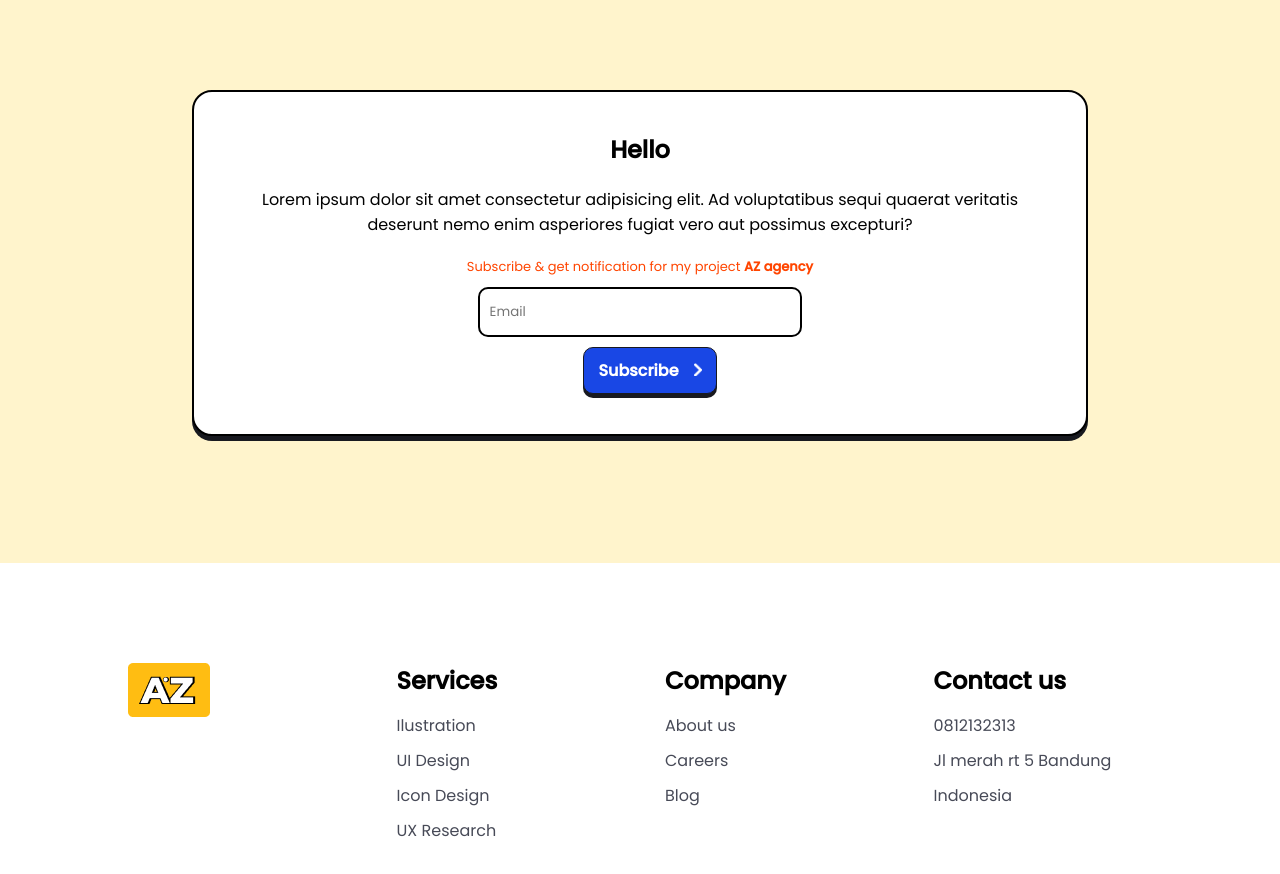
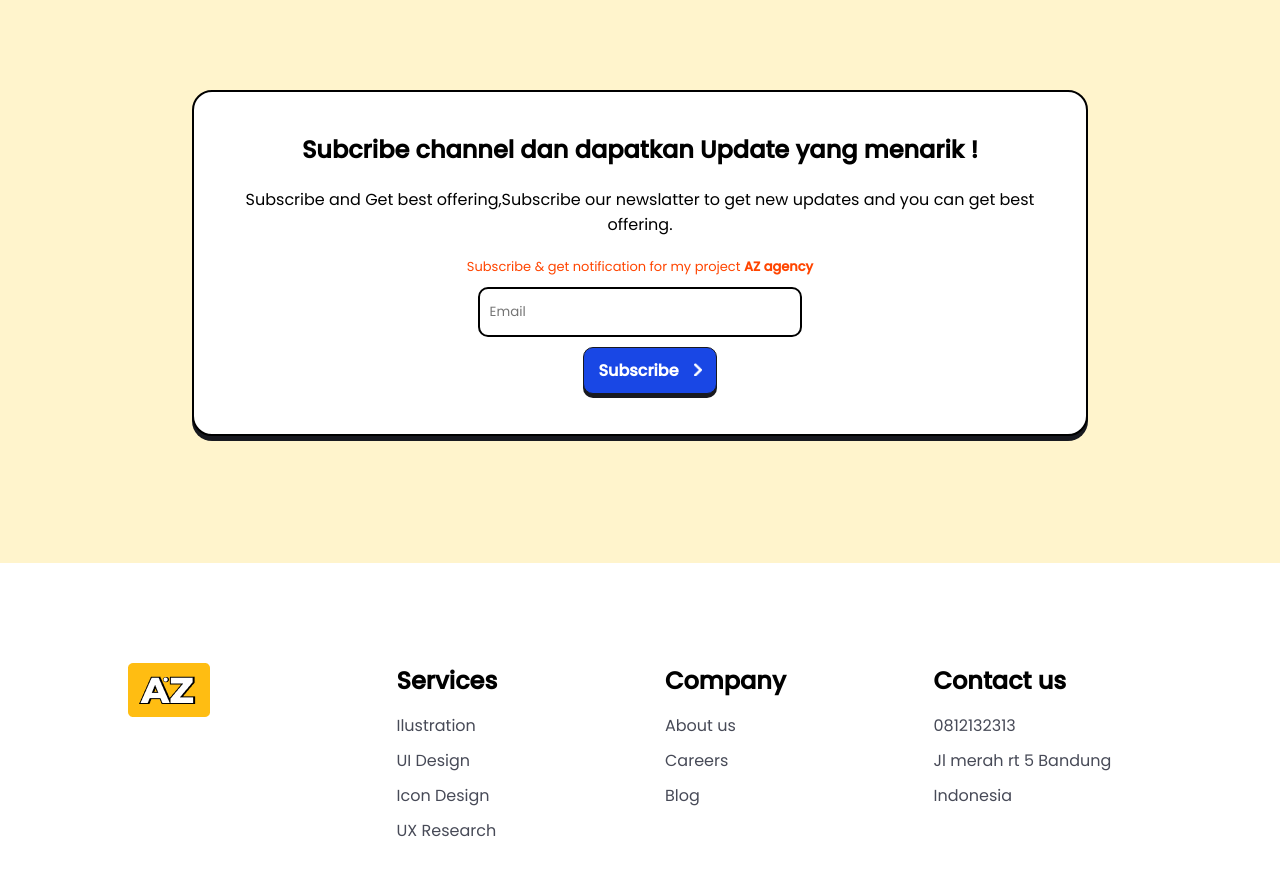
Before and after one commit to Krisnaajiii/portfolio, a plain HTML site: page index.html in a window 1280 px wide. Shown: the part 3540-4414 px from the top of the page. Drawn offline with Linux system fonts and the light colour scheme.

Commit message:
Update index.html

```diff
--- a/index.html
+++ b/index.html
@@ -233,8 +233,8 @@
     <section class="langganan">
       <div class="langganan-main">
         <div class="langganan-tittle">
-          <h2>Hello</h2>
-          <p>Lorem ipsum dolor sit amet consectetur adipisicing elit. Ad voluptatibus sequi quaerat veritatis deserunt nemo enim asperiores fugiat vero aut possimus excepturi?</p>
+          <h2>Subcribe channel dan dapatkan Update yang menarik !</h2>
+          <p>Subscribe and Get best offering,Subscribe our newslatter to get new updates and you can get best offering.</p>
         </div>
         <form>
           <p>Subscribe & get notification for my project <a href="#">AZ agency</a></p>
```
